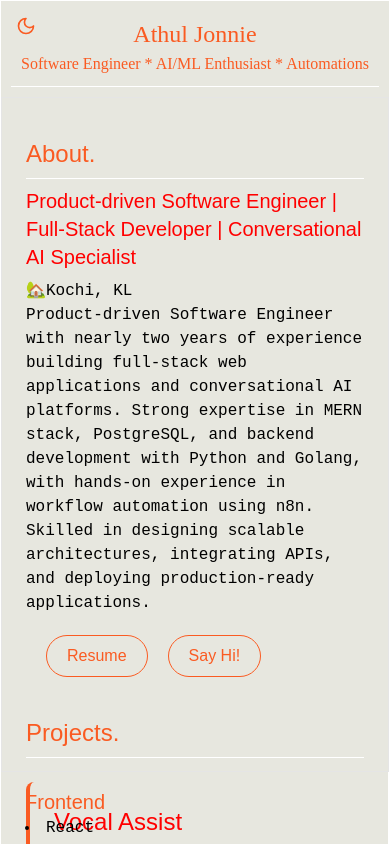
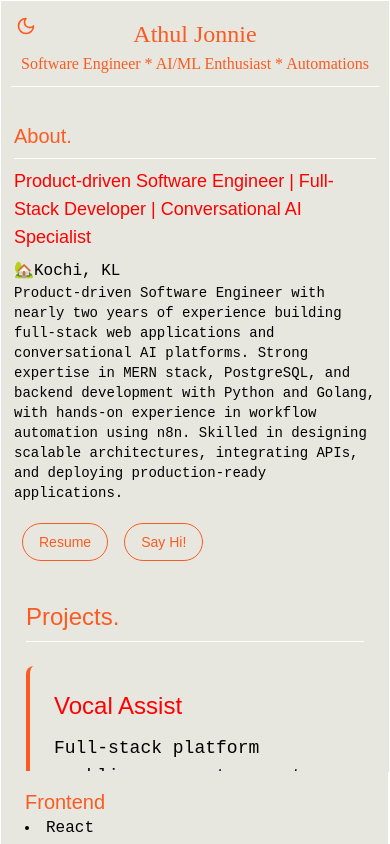
Before and after one commit to athuljonnie/literate-octo-disco, a Next.js app: page / in a window 390 px wide. Shown: the top 844 px of the page. Built offline with nearby package versions, Linux system fonts and the light colour scheme; a web font is replaced by a local one.

Commit message:
Improve mobile responsiveness without changing desktop layout

```diff
--- a/components/Hero/AboutSection.tsx
+++ b/components/Hero/AboutSection.tsx
@@ -20,17 +20,17 @@ const AboutSection: React.FC = () => {
       {/* About Section Card */}
       <div
         id="scrollable-div"
-        className="px-0 sm:px-6 min-w-[300px] sm:min-w-[400px] lg:min-w-[60vw] max-w-full sm:max-w-xl lg:max-w-3xl mx-auto border dark:border-gray-700 max-h-[80vh] lg:overflow-auto about-section"
+        className="px-0 sm:px-6 min-w-[300px] sm:min-w-[400px] lg:min-w-[60vw] max-w-full sm:max-w-xl lg:max-w-3xl mx-auto border dark:border-gray-700 max-h-[80vh] lg:overflow-auto about-section overflow-y-auto"
         >
         <div
-          className={clsx("px-6 max-w-full ease-in duration-300 ", {
+          className={clsx("px-3 sm:px-6 max-w-full ease-in duration-300 ", {
             "text-black border-orange1": !isDarkMode,
             "text-white border-gray-600": isDarkMode,
           })}
         >
           <p
             className={clsx(
-              "font-dot text-2xl pb-2 pt-10 border-b-[1px] md:text-lg lg:text-xl ease-in duration-300",
+              "font-dot text-xl sm:text-2xl pb-2 pt-6 sm:pt-10 border-b-[1px] md:text-lg lg:text-xl ease-in duration-300",
               {
                 "text-orange1 border-white": !isDarkMode,
                 "text-electric border-electric": isDarkMode,
@@ -41,7 +41,7 @@ const AboutSection: React.FC = () => {
           </p>
           <h4
             className={clsx(
-              "font-dot text-xl pt-2 sm:text-base md:text-lg lg:text-xl ease-in duration-300",
+              "font-dot text-lg sm:text-xl pt-2 sm:text-base md:text-lg lg:text-xl ease-in duration-300",
               {
                 "text-red": !isDarkMode,
                 "text-blue1": isDarkMode,
@@ -51,14 +51,14 @@ const AboutSection: React.FC = () => {
             Product-driven Software Engineer | Full-Stack Developer | Conversational AI Specialist
           </h4>
           <p className="font-mono mt-2">🏡Kochi, KL</p>
-          <p className="font-mono mt-0">
+          <p className="font-mono mt-0 text-sm sm:text-base">
             Product-driven Software Engineer with nearly two years of experience building full-stack web applications and conversational AI platforms.
             Strong expertise in MERN stack, PostgreSQL, and backend development with Python and Golang, with hands-on experience in workflow automation using n8n.
             Skilled in designing scalable architectures, integrating APIs, and deploying production-ready applications.
           </p>
           <button
             className={clsx(
-              "py-2 px-5 mx-5 mt-5 font-dot bg-transparent rounded-[60px]",
+              "py-2 px-4 sm:px-5 mx-2 sm:mx-5 mt-5 font-dot bg-transparent rounded-[60px] text-sm sm:text-base",
               "border-[1px] text-orange1", // Shared classes
               {
                 "text-gray-500 border-electric": isDarkMode, // Adjust these for dark mode
@@ -71,7 +71,7 @@ const AboutSection: React.FC = () => {
 
    <button
   className={clsx(
-    "py-2 px-5 font-dot bg-transparent rounded-[60px] border-[1px]",
+    "py-2 px-4 sm:px-5 mx-2 sm:mx-0 font-dot bg-transparent rounded-[60px] border-[1px] text-sm sm:text-base",
     {
       "text-gray-500 border-electric": isDarkMode,
       "text-orange1 border-orange1": !isDarkMode,
```
